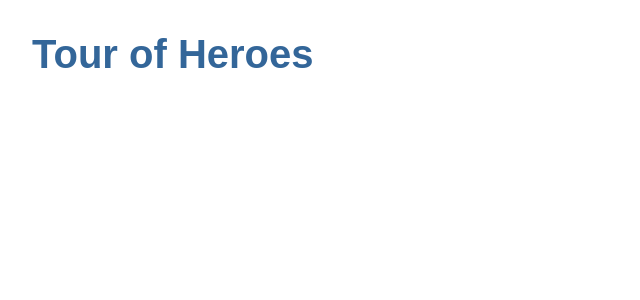
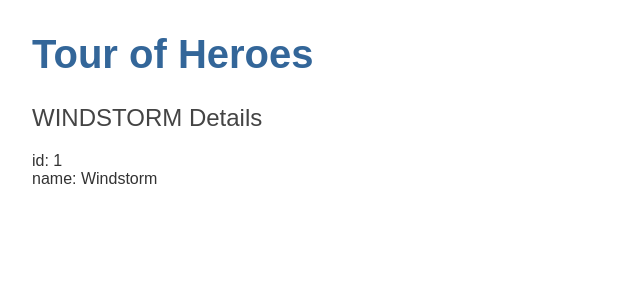
Before and after one commit to Yahavba/Tour-of-Heroes, an Angular app: page / in a window 1280 px wide. Shown: the top 300 px of the page, without its empty margins (0-640 px from the left). Built offline with nearby package versions, Linux system fonts and the light colour scheme.

Commit message:
add heroes component and hero interface

```diff
--- a/src/app/app.html
+++ b/src/app/app.html
@@ -1,3 +1,2 @@
 <h1>{{ title }}</h1>
-
-<router-outlet />
+<app-heroes></app-heroes>
--- a/src/app/app.ts
+++ b/src/app/app.ts
@@ -1,9 +1,9 @@
 import { Component } from '@angular/core';
-import { RouterOutlet } from '@angular/router';
+import { Heroes } from './heroes/heroes';
 
 @Component({
   selector: 'app-root',
-  imports: [RouterOutlet],
+  imports: [Heroes],
   templateUrl: './app.html',
   styleUrl: './app.css',
 })
--- /dev/null
+++ b/src/app/hero.ts
@@ -0,0 +1,4 @@
+export interface Hero {
+  id: number;
+  name: string;
+}
--- /dev/null
+++ b/src/app/heroes/heroes.html
@@ -0,0 +1,3 @@
+<h2>{{ hero.name | uppercase }} Details</h2>
+<div><span>id: </span> {{ hero.id }}</div>
+<div><span>name: </span> {{ hero.name }}</div>
--- /dev/null
+++ b/src/app/heroes/heroes.ts
@@ -0,0 +1,13 @@
+import { Component } from '@angular/core';
+import { Hero } from '../hero';
+import { UpperCasePipe } from '@angular/common';
+
+@Component({
+  selector: 'app-heroes',
+  imports: [UpperCasePipe],
+  templateUrl: './heroes.html',
+  styleUrl: './heroes.css',
+})
+export class Heroes {
+  hero: Hero = { id: 1, name: 'Windstorm' };
+}
```
Also changed, not shown: src/app/heroes/heroes.css (added), 1 other file (tests, documents, lock files or other folders).
